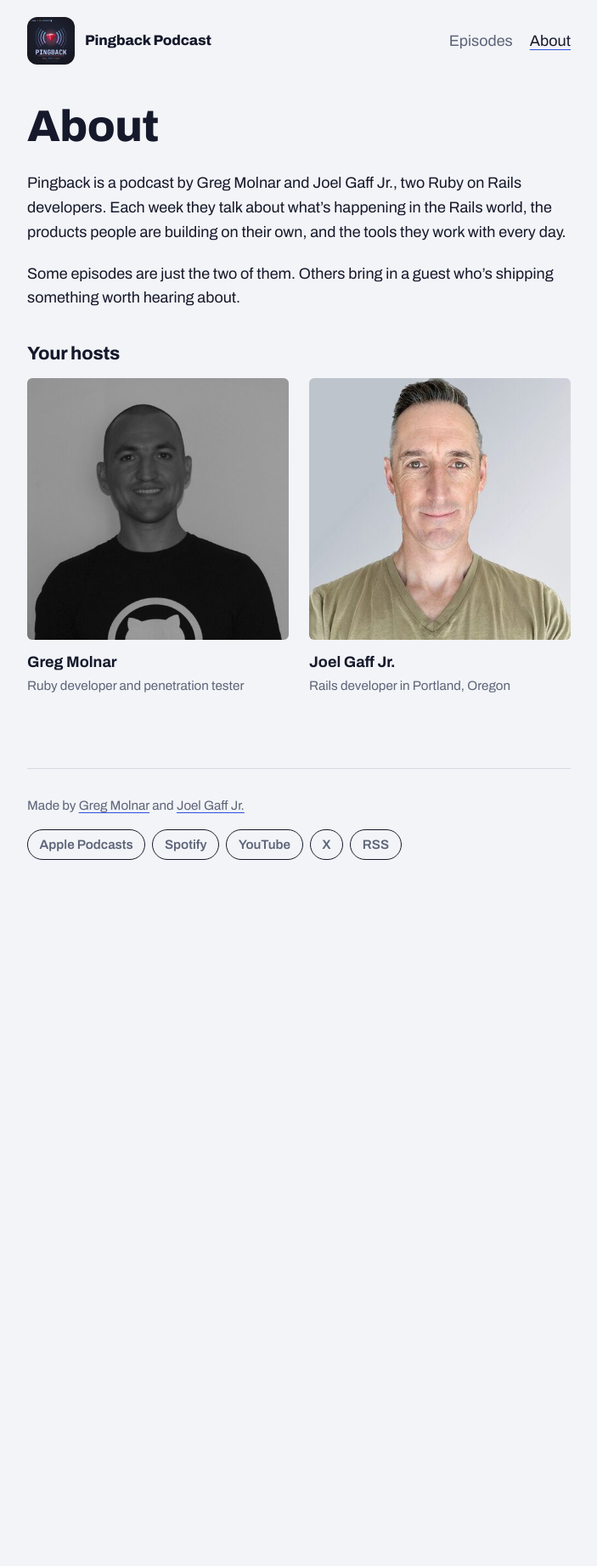
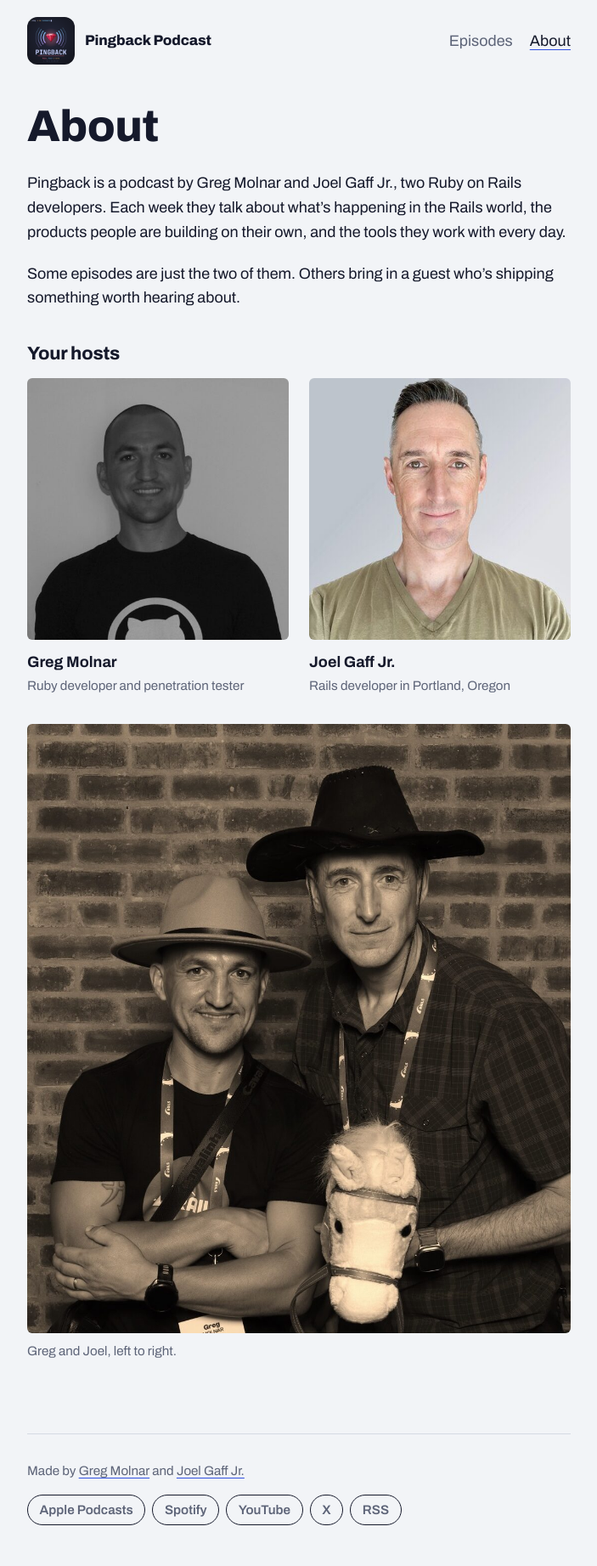
Before and after one commit to pingbackpodcast/pingbackpodcast, a Jekyll site: the page built from about.md, in a window 1280 px wide. Shown: the whole page at 85% size, without its empty margins (288-991 px from the left). Built offline with Jekyll 4.4.1, drawn with Linux system fonts in a browser that asks for light colours; before the commit the page ends 1060 px from its top, so only the background shows below that.

Commit message:
Add photo of Greg and Joel together to the About page

```diff
--- a/_includes/hosts.html
+++ b/_includes/hosts.html
@@ -11,3 +11,9 @@
   </figure>
   {%- endfor %}
 </div>
+
+<figure class="hosts-together">
+  <img src="{{ '/assets/images/hosts/greg-and-joel.jpg' | relative_url }}" width="1085" height="1216"
+    alt="Greg Molnar and Joel Gaff Jr. in cowboy hats in front of a brick wall, Joel holding a toy horse" loading="lazy">
+  <figcaption>Greg and Joel, left to right.</figcaption>
+</figure>
--- a/assets/css/style.scss
+++ b/assets/css/style.scss
@@ -373,6 +373,19 @@ main { padding-bottom: 4rem; }
   font-size: 0.95rem;
 }
 
+.hosts-together { margin: 2rem 0 1.25rem; }
+.hosts-together img {
+  display: block;
+  width: 100%;
+  height: auto;
+  border-radius: 6px;
+}
+.hosts-together figcaption {
+  margin-top: 0.6rem;
+  color: var(--muted);
+  font-size: 0.95rem;
+}
+
 @media (max-width: 26rem) {
   .hosts { grid-template-columns: 1fr; max-width: 18rem; }
 }
```
Also changed, not shown: assets/images/hosts/greg-and-joel.jpg (added).
